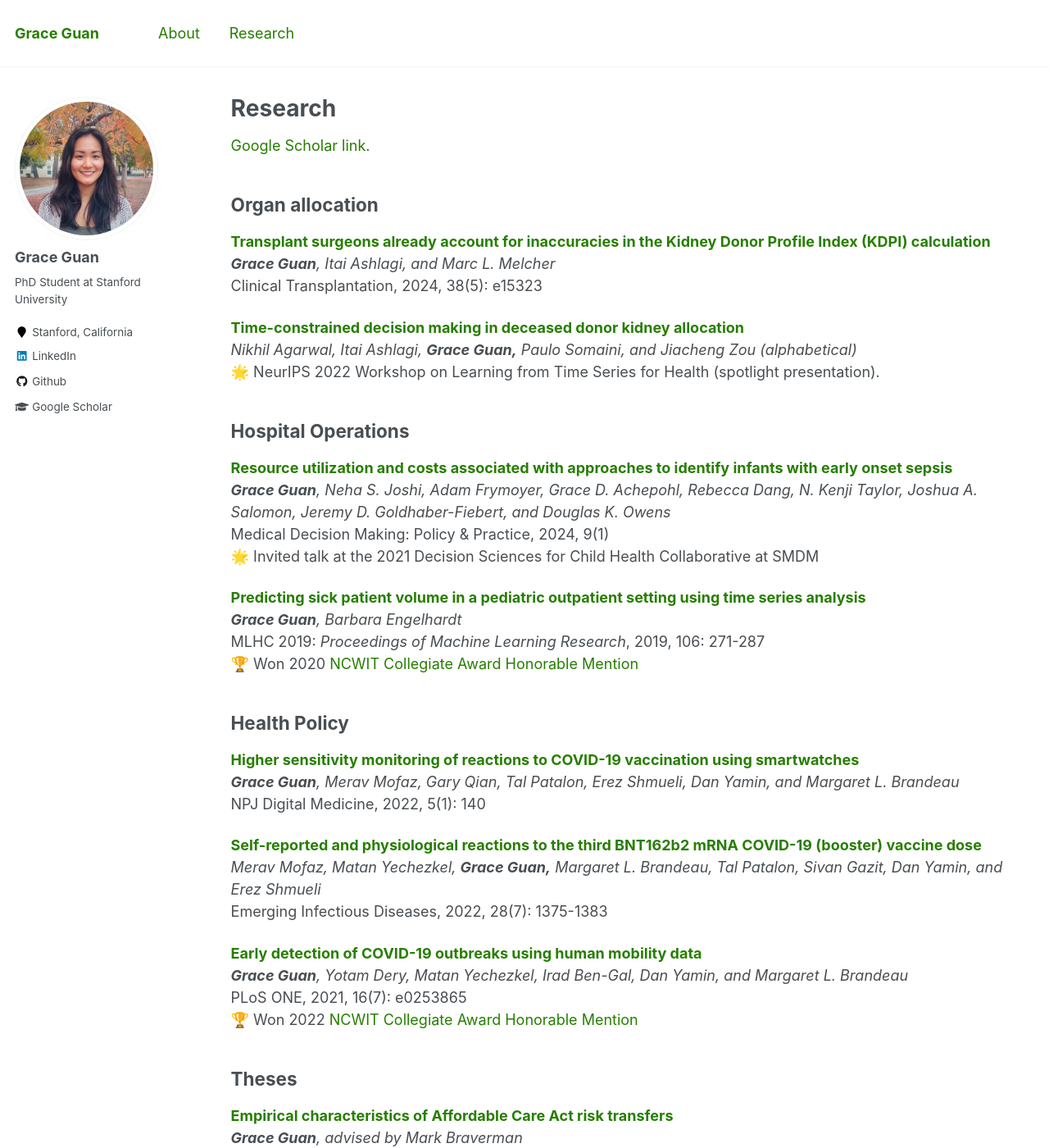
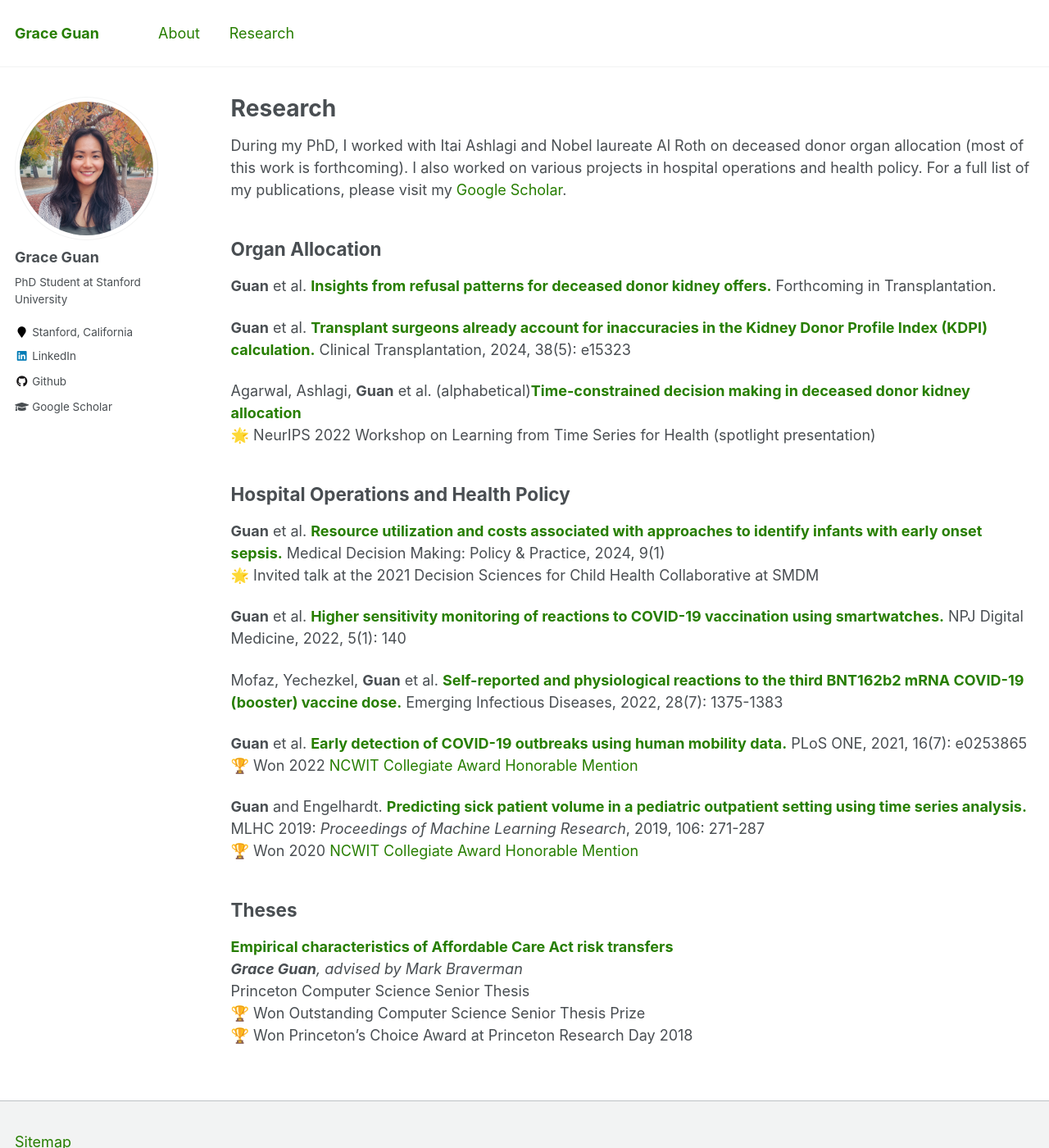
Before and after one commit to guanzgrace/guanzgrace.github.io, a Jekyll site: the page built from _pages/publications.md, in a window 1280 px wide and 1400 px high. Shown: the whole window at 82% size. Built offline with Jekyll 4.4.1, drawn with Linux system fonts in a browser that asks for light colours.

```diff
--- a/_pages/publications.md
+++ b/_pages/publications.md
@@ -5,52 +5,40 @@ permalink: /research/
 author_profile: true
 ---
 
-<a href="https://scholar.google.com/citations?user=xcJ3x40AAAAJ&hl=en">Google Scholar link</a>.
+During my PhD, I worked with Itai Ashlagi and Nobel laureate Al Roth on deceased donor organ allocation (most of this work is forthcoming). I also worked on various projects in hospital operations and health policy. For a full list of my publications, please visit my <a href="https://scholar.google.com/citations?user=xcJ3x40AAAAJ&hl=en">Google Scholar</a>.
 
 
-## Organ allocation
+## Organ Allocation
 
 
-[**Transplant surgeons already account for inaccuracies in the Kidney Donor Profile Index (KDPI) calculation**](https://pubmed.ncbi.nlm.nih.gov/38690616/)\
-***Grace Guan**, Itai Ashlagi, and Marc L. Melcher*\
-Clinical Transplantation, 2024, 38(5): e15323
+**Guan** et al. [**Insights from refusal patterns for deceased donor kidney offers.**](https://pubmed.ncbi.nlm.nih.gov/38690616/) Forthcoming in Transplantation.
 
 
-[**Time-constrained decision making in deceased donor kidney allocation**]()\
-*Nikhil Agarwal, Itai Ashlagi,* ***Grace Guan,*** *Paulo Somaini, and Jiacheng Zou (alphabetical)*\
-🌟 NeurIPS 2022 Workshop on Learning from Time Series for Health (spotlight presentation).
+**Guan** et al. [**Transplant surgeons already account for inaccuracies in the Kidney Donor Profile Index (KDPI) calculation.**](https://pubmed.ncbi.nlm.nih.gov/38690616/) Clinical Transplantation, 2024, 38(5): e15323
 
 
-## Hospital Operations
+Agarwal, Ashlagi, **Guan** et al. (alphabetical)[**Time-constrained decision making in deceased donor kidney allocation**]()\
+🌟 NeurIPS 2022 Workshop on Learning from Time Series for Health (spotlight presentation)
 
-[**Resource utilization and costs associated with approaches to identify infants with early onset sepsis**](https://www.ncbi.nlm.nih.gov/pmc/articles/PMC10826394/)\
-***Grace Guan**, Neha S. Joshi, Adam Frymoyer, Grace D. Achepohl, Rebecca Dang, N. Kenji Taylor, Joshua A. Salomon, Jeremy D. Goldhaber-Fiebert, and Douglas K. Owens*\
-Medical Decision Making: Policy & Practice, 2024, 9(1)\
+
+## Hospital Operations and Health Policy
+
+**Guan** et al. [**Resource utilization and costs associated with approaches to identify infants with early onset sepsis.**](https://www.ncbi.nlm.nih.gov/pmc/articles/PMC10826394/) Medical Decision Making: Policy & Practice, 2024, 9(1)\
 🌟 Invited talk at the 2021 Decision Sciences for Child Health Collaborative at SMDM
 
 
-[**Predicting sick patient volume in a pediatric outpatient setting using time series analysis**](http://proceedings.mlr.press/v106/guan19a/guan19a.pdf)\
-***Grace Guan**, Barbara Engelhardt*\
-MLHC 2019: *Proceedings of Machine Learning Research*, 2019, 106: 271-287\
-🏆 Won 2020 [NCWIT Collegiate Award Honorable Mention](https://www.aspirations.org/news/2020-ncwit-collegiate-award-recipients-announced)
+**Guan** et al. [**Higher sensitivity monitoring of reactions to COVID-19 vaccination using smartwatches.**](https://www.nature.com/articles/s41746-022-00683-w) NPJ Digital Medicine, 2022, 5(1): 140
 
 
-## Health Policy
-
-[**Higher sensitivity monitoring of reactions to COVID-19 vaccination using smartwatches**](https://www.nature.com/articles/s41746-022-00683-w)\
-***Grace Guan**, Merav Mofaz, Gary Qian, Tal Patalon, Erez Shmueli, Dan Yamin, and Margaret L. Brandeau*\
-NPJ Digital Medicine, 2022, 5(1): 140
+Mofaz, Yechezkel, **Guan** et al. [**Self-reported and physiological reactions to the third BNT162b2 mRNA COVID-19 (booster) vaccine dose.**](https://www.ncbi.nlm.nih.gov/pmc/articles/PMC9239876/) Emerging Infectious Diseases, 2022, 28(7): 1375-1383
 
 
-[**Self-reported and physiological reactions to the third BNT162b2 mRNA COVID-19 (booster) vaccine dose**](https://www.ncbi.nlm.nih.gov/pmc/articles/PMC9239876/)\
-*Merav Mofaz, Matan Yechezkel,* ***Grace Guan,*** *Margaret L. Brandeau, Tal Patalon, Sivan Gazit, Dan Yamin, and Erez Shmueli*\
-Emerging Infectious Diseases, 2022, 28(7): 1375-1383
+**Guan** et al. [**Early detection of COVID-19 outbreaks using human mobility data.**](https://www.ncbi.nlm.nih.gov/pmc/articles/PMC8291683/) PLoS ONE, 2021, 16(7): e0253865\
+🏆 Won 2022 [NCWIT Collegiate Award Honorable Mention](https://msande.stanford.edu/news/grace-guan-selected-2022-ncwit-collegiate-award-honorable-mention)
 
 
-[**Early detection of COVID-19 outbreaks using human mobility data**](https://www.ncbi.nlm.nih.gov/pmc/articles/PMC8291683/)\
-***Grace Guan**, Yotam Dery, Matan Yechezkel, Irad Ben-Gal, Dan Yamin, and Margaret L. Brandeau*\
-PLoS ONE, 2021, 16(7): e0253865\
-🏆 Won 2022 [NCWIT Collegiate Award Honorable Mention](https://msande.stanford.edu/news/grace-guan-selected-2022-ncwit-collegiate-award-honorable-mention)
+**Guan** and Engelhardt. [**Predicting sick patient volume in a pediatric outpatient setting using time series analysis.**](http://proceedings.mlr.press/v106/guan19a/guan19a.pdf) MLHC 2019: *Proceedings of Machine Learning Research*, 2019, 106: 271-287\
+🏆 Won 2020 [NCWIT Collegiate Award Honorable Mention](https://www.aspirations.org/news/2020-ncwit-collegiate-award-recipients-announced)
 
 
 
```
Also changed, not shown: _pages/about.md (+8 -10 lines).
